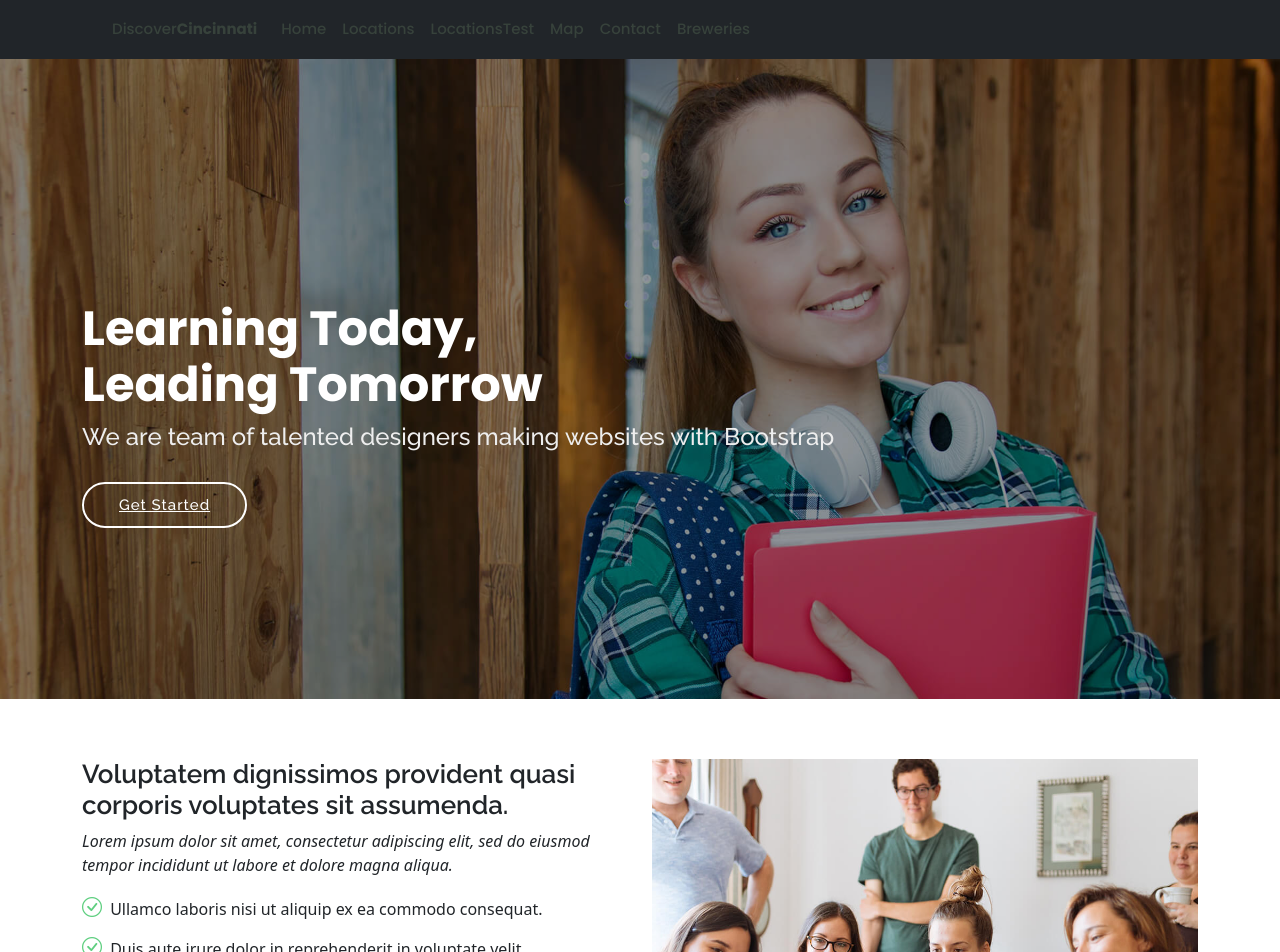
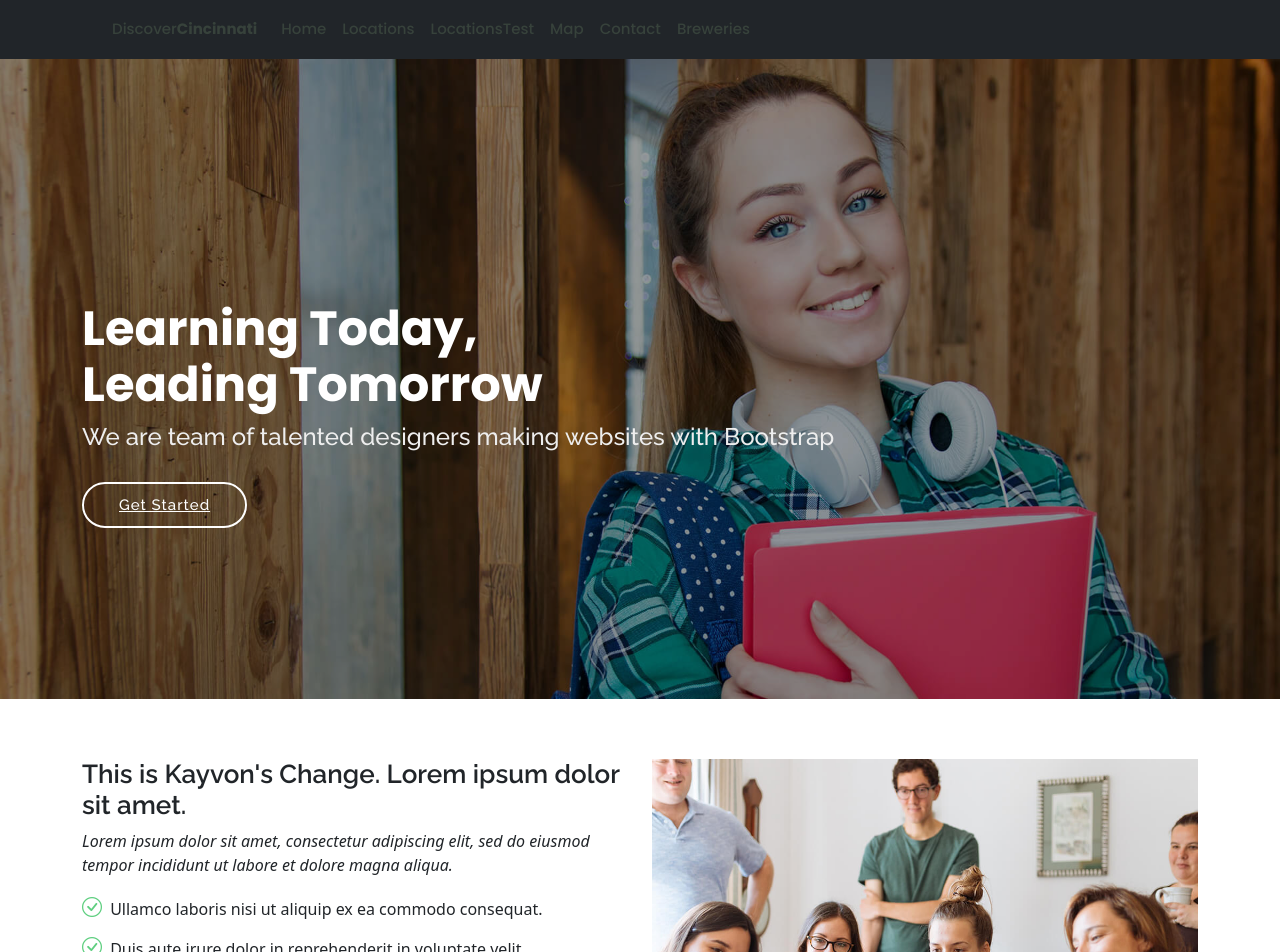
Before and after one commit to ksamavati/Cinci-Capstone, a React (Create React App) app: page / in a window 1280 px wide. Shown: the top 952 px of the page. Built offline with nearby package versions, Linux system fonts and the light colour scheme.

Commit message:
Kayvon 9/9

```diff
--- a/src/components/Home.jsx
+++ b/src/components/Home.jsx
@@ -28,7 +28,7 @@ const Home = () => {
             <img src="assets/img/about.jpg" className="img-fluid" alt="" />
           </div>
           <div className="col-lg-6 pt-4 pt-lg-0 order-2 order-lg-1 content">
-            <h3>Voluptatem dignissimos provident quasi corporis voluptates sit assumenda.</h3>
+            <h3>This is Kayvon's Change. Lorem ipsum dolor sit amet.</h3>
             <p className="fst-italic">
               Lorem ipsum dolor sit amet, consectetur adipiscing elit, sed do eiusmod tempor incididunt ut labore et dolore
               magna aliqua.
```
